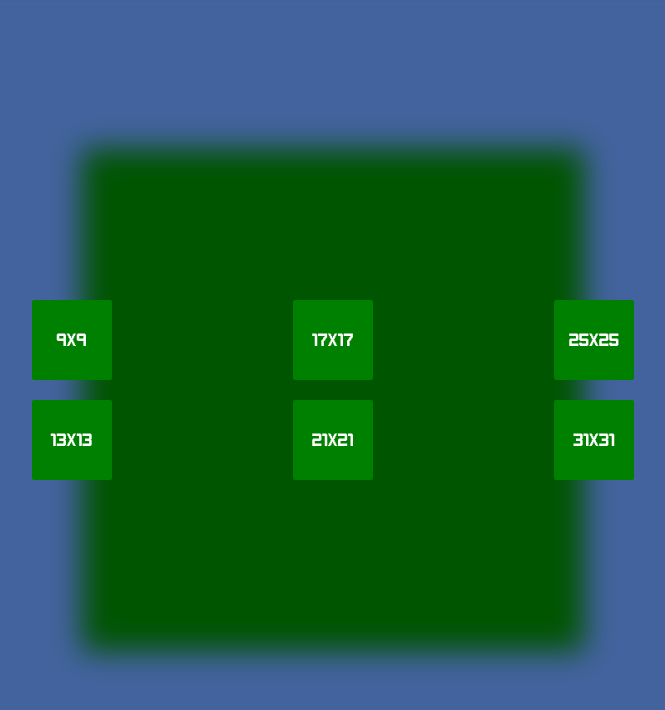
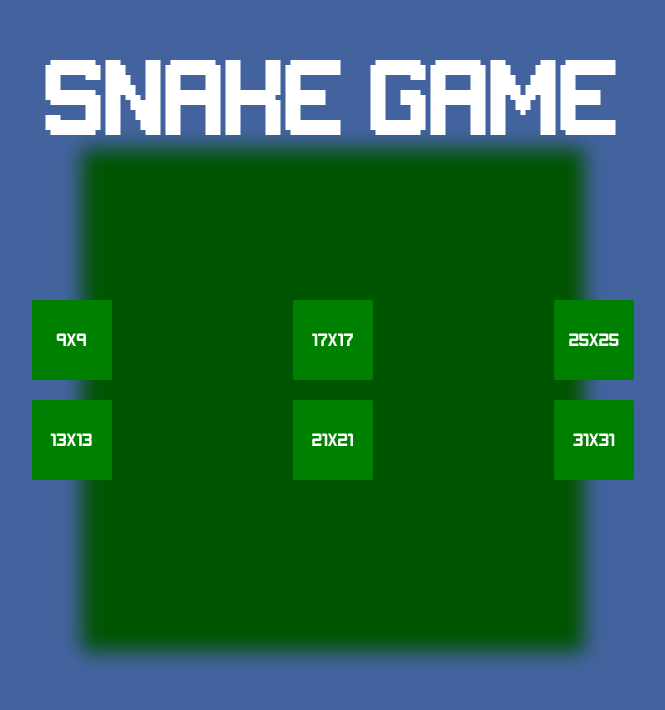
Before and after one commit to augustojeronimo/Jogos-web, a plain HTML site: page snake-game-1/snake.html in a window 1280 px wide. Shown: the whole page, without its empty margins (307-972 px from the left). Drawn offline with Linux system fonts and the light colour scheme.

Commit message:
Pequenas correções de design

```diff
--- a/snake-game-1/snake.css
+++ b/snake-game-1/snake.css
@@ -62,7 +62,14 @@ div.fruit {
     height: 100vh;
 
     background-color: #00000055;
-    backdrop-filter: blur(15px);
+    backdrop-filter: blur(10px);
+}
+
+#menu > h1 {
+    font-size: 5em;
+    font-weight: normal;
+    text-align: center;
+    margin-top: 50px;
 }
 
 #menu menu {
@@ -107,7 +114,7 @@ div.fruit {
     height: 100vh;
 
     background-color: #00000055;
-    backdrop-filter: blur(15px);
+    backdrop-filter: blur(5px);
 }
 
 #message {
@@ -122,7 +129,7 @@ div.fruit {
 }
 
 #endGame > div {
-    margin-top: 25%;
+    margin-top: 30vh;
     display: flex;
     justify-content: center;
 }
--- a/snake-game-1/snake.html
+++ b/snake-game-1/snake.html
@@ -19,6 +19,7 @@
     <!-- Telas finais -->
     <div id="menu">
         <!-- Menu de início -->
+        <h1>Snake Game</h1>
         <menu>
             <li>
                 <button onclick="configureAndStart(9, 15)">9x9</button>
```
